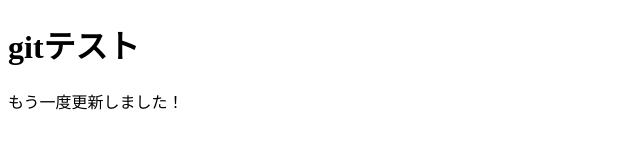
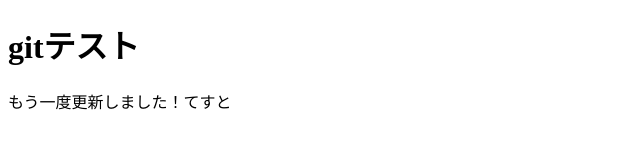
Before and after one commit to TakuyaSakamoto0929/git-test1117, a plain HTML site: page git-test.html in a window 1280 px wide. Shown: the full height of the page, 0-640 px from the left. Drawn offline with Linux system fonts and the light colour scheme.

Commit message:
追加追加

```diff
--- a/git-test.html
+++ b/git-test.html
@@ -7,6 +7,6 @@
 </head>
 <body>
     <h1>gitテスト</h1>
-    <p>もう一度更新しました！</p>
+    <p>もう一度更新しました！てすと</p>
 </body>
 </html>
```
